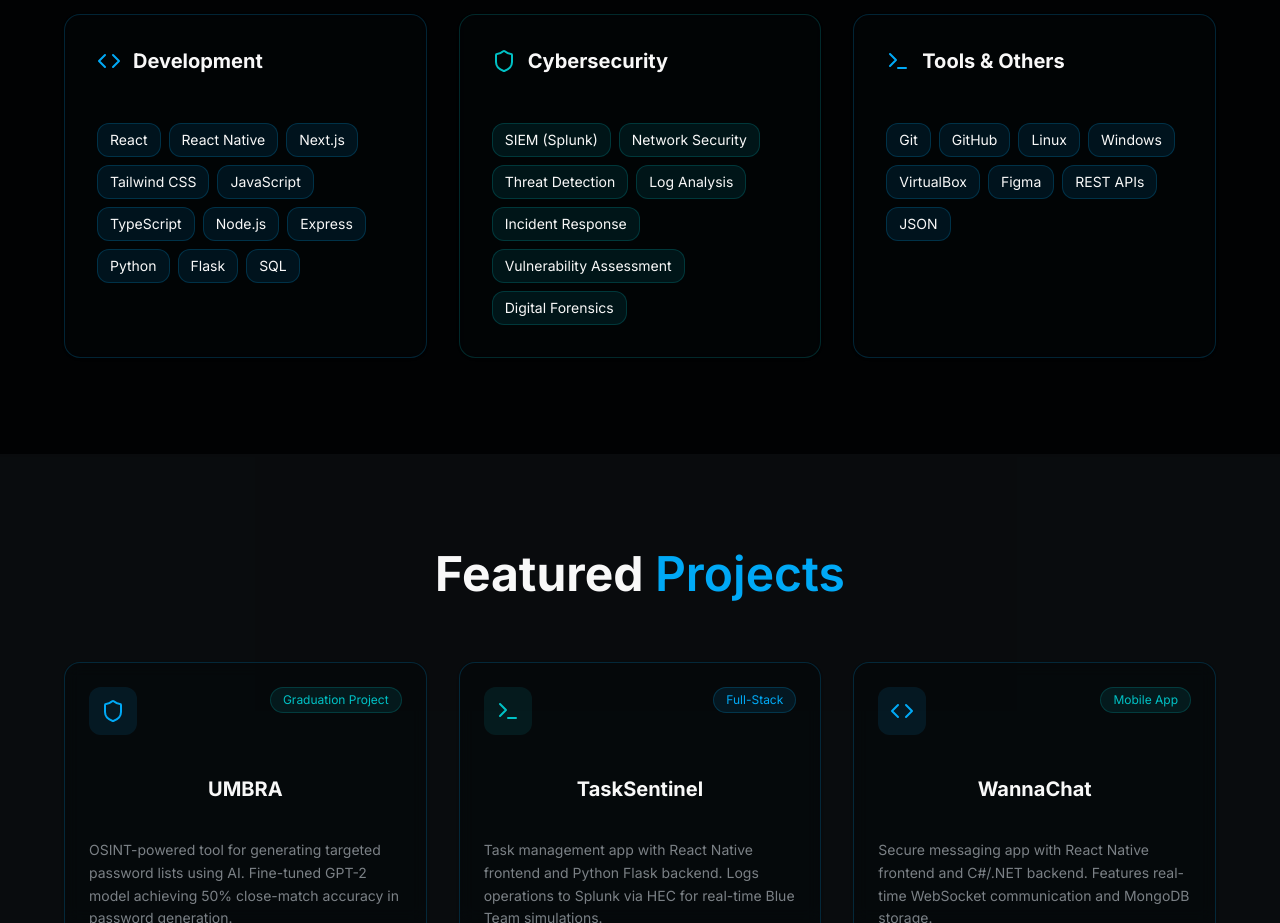
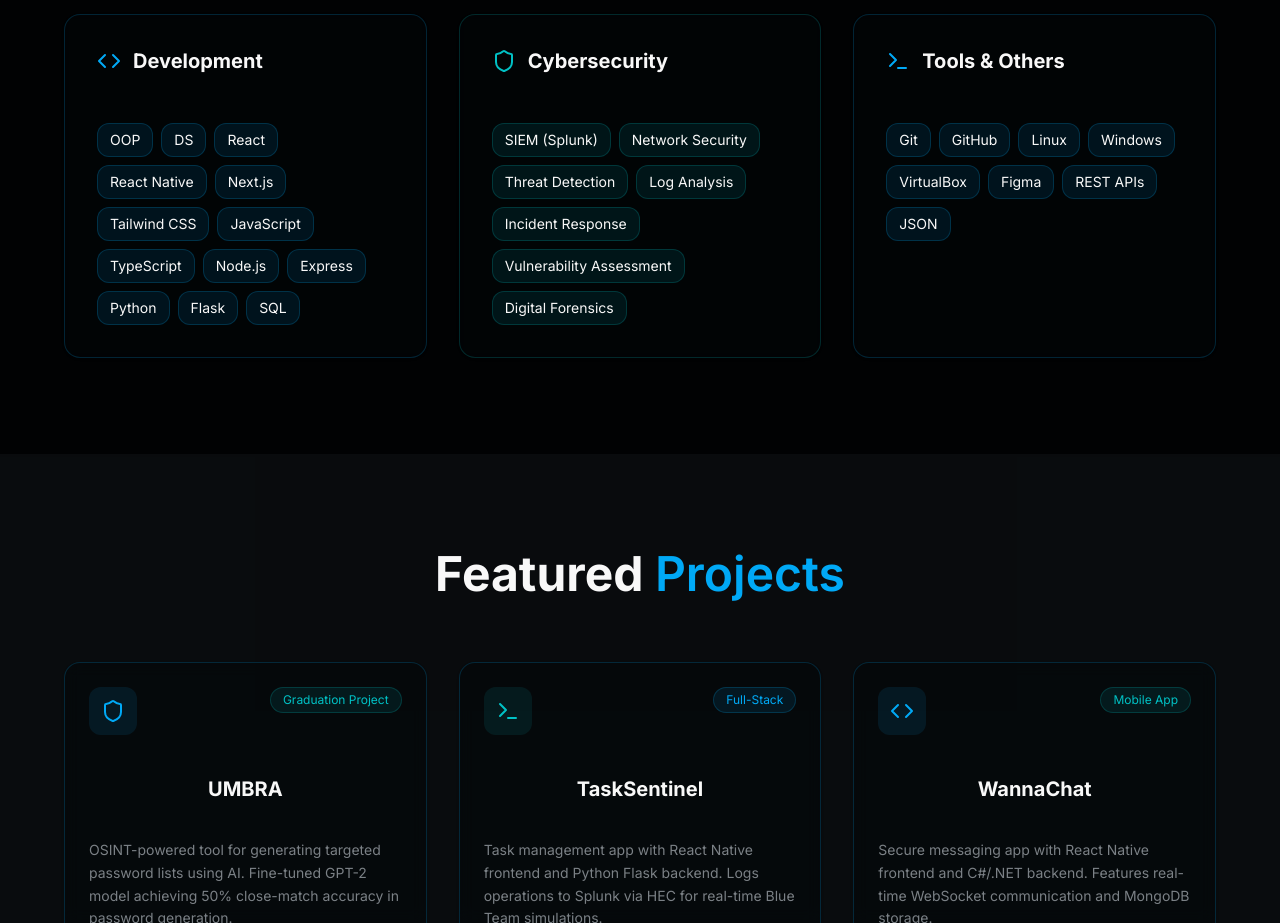
Before and after one commit to Abdel-Rahman-Amoorah/MyPortfolio-Reimagin, a Next.js app: page / in a window 1280 px wide. Shown: the part 3100-4023 px from the top of the page. Built offline with nearby package versions, Linux system fonts and the light colour scheme.

Commit message:
Update page.tsx

```diff
--- a/app/page.tsx
+++ b/app/page.tsx
@@ -365,6 +365,8 @@ export default function Portfolio() {
               </div>
               <div className="flex flex-wrap gap-2">
                 {[
+                  "OOP",
+                  "DS",
                   "React",
                   "React Native",
                   "Next.js",
```
